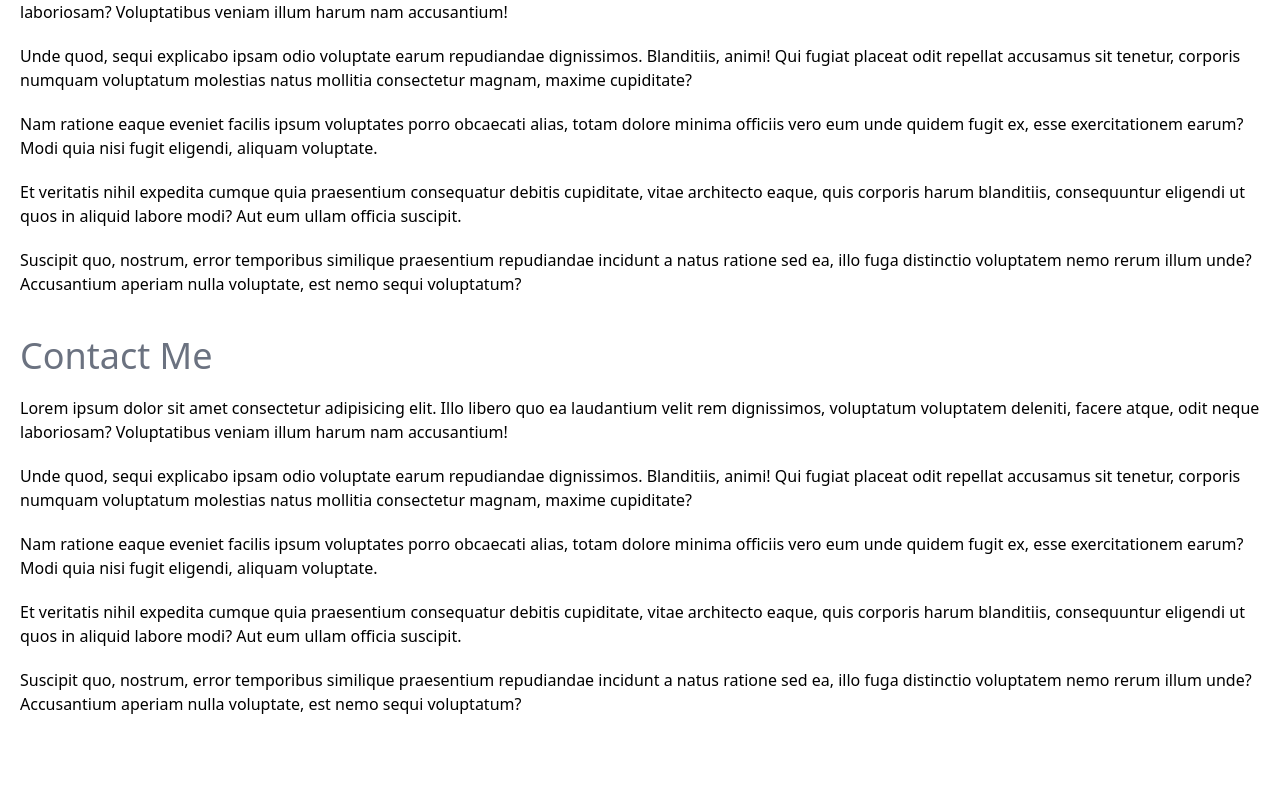
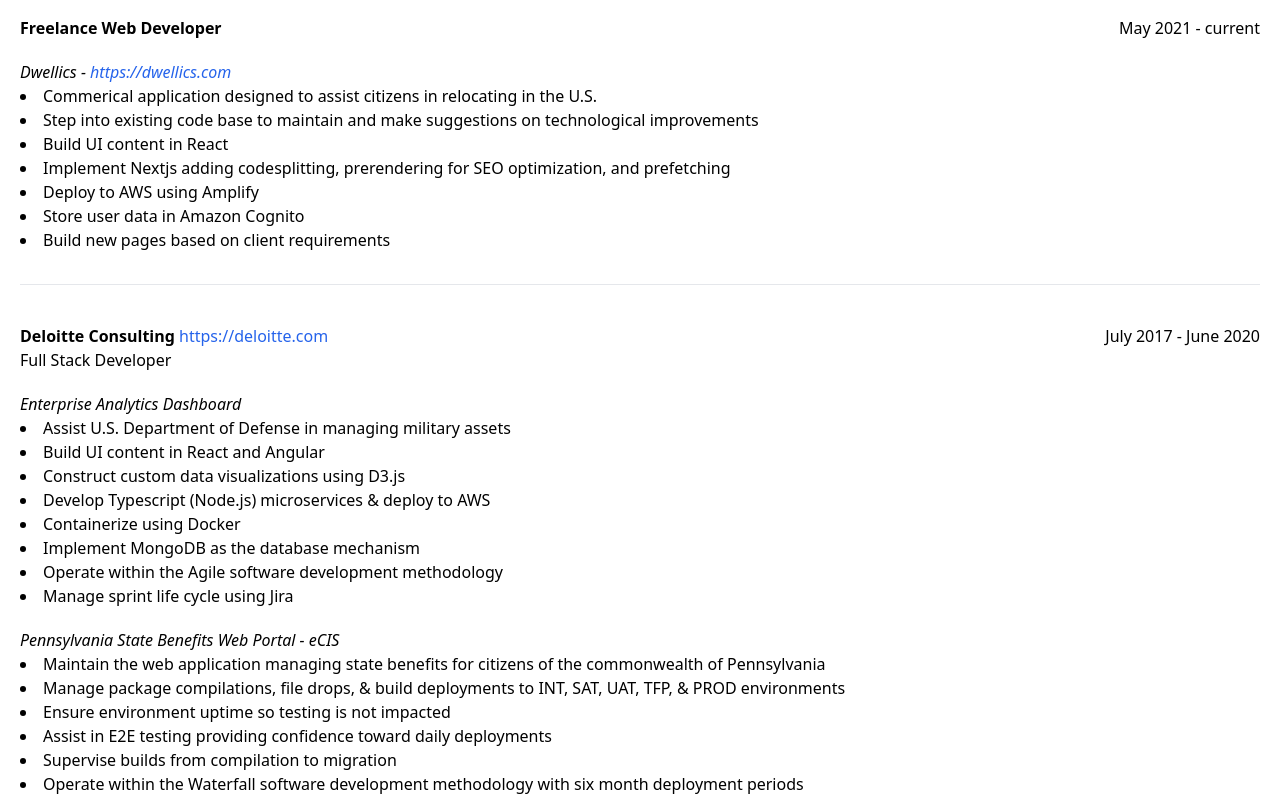
Before and after one commit to vinarius/portfolio, a Next.js app: page / in a window 1280 px wide. Shown: the part 1264-2060 px from the top of the page. Before the commit the page ends 2020 px from the top, so only its background shows below. Built offline with nearby package versions, Linux system fonts and the light colour scheme.

Commit message:
changes to overlay and home page

```diff
--- a/components/overlay.tsx
+++ b/components/overlay.tsx
@@ -57,7 +57,7 @@
                 <div className="h-full flex flex-col py-6 bg-white shadow-xl overflow-y-scroll">
                   <div className="mt-3 relative flex-1 px-4 sm:px-6">
 
-                    <div className="shadow-md rounded-md p-5 mb-5">
+                    <section className="shadow-md rounded-md p-5 mb-5">
                       <h1 className="font-bold text-2xl mb-2">Profile</h1>
                       <div className="flex">
                         <p className="font-semibold mr-2">Name:</p>
@@ -71,16 +71,16 @@
                         <p className="font-semibold mr-2">Email:</p>
                         <p className="font-medium text-blue-600 hover:text-blue-400"><a href="mailto:vindevccm@gmail.com">vindevccm@gmail.com</a></p>
                       </div>
-                    </div>
+                    </section>
 
-                    <div className="shadow-md rounded-md p-5 mb-5">
+                    <section className="shadow-md rounded-md p-5 mb-5">
                       <h1 className="font-bold text-2xl mb-2">Professional Statement</h1>
                       <div className="flex">
                         <p className="font-medium text-gray-500">Detail oriented and highly adaptable professional with experience in the commercial and public sectors developing, testing, and deploying software. Ability to leverage full stack expertise to build responsive and user-centered applications and deliver high quality impact.</p>
                       </div>
-                    </div>
+                    </section>
 
-                    <div className="shadow-md rounded-md p-5 mb-5">
+                    <section className="shadow-md rounded-md p-5 mb-5">
                       <h1 className="font-bold text-2xl mb-2">Skills</h1>
                       <div className="flex-col my-3">
                         <p className="font-semibold mr-2">AWS</p>
@@ -126,9 +126,17 @@
                         <p className="font-semibold mr-2">Operating Systems</p>
                         <p className="font-medium text-gray-500">Windows, Ubuntu/Linux</p>
                       </div>
-                    </div>
+                    </section>
 
-                    <div className="shadow-md rounded-md p-5 mb-5">
+                    <section className="shadow-md rounded-md p-5 mb-5">
+                      <h1 className="font-bold text-2xl mb-2">Certifications</h1>
+                      <a className="flex-col cursor-pointer text-blue-600 hover:text-blue-400" target="_blank" href="https://www.credly.com/badges/951e681f-f3ab-404f-bd3a-dfd126cd267a?source=linked_in_profile" rel="noreferrer">
+                        <p className="font-semibold mr-2">AWS Developer Associate:</p>
+                        <p className="font-medium text-gray-500">Issued May 2021 - Expires May 2024</p>
+                      </a>
+                    </section>
+
+                    <section className="shadow-md rounded-md p-5 mb-5">
                       <h1 className="font-bold text-2xl mb-4">Follow Me</h1>
                       <div className="flex justify-around">
                         {/* TODO: add tooltips */}
@@ -145,7 +153,7 @@
                           <i className="fas fa-file-download fa-4x text-blue-600 hover:text-blue-400 transition-all" />
                         </a>
                       </div>
-                    </div>
+                    </section>
 
                   </div>
                 </div>
--- a/pages/index.tsx
+++ b/pages/index.tsx
@@ -17,10 +17,15 @@
               <h3 className="font-bold">VoiceFoundry <a className="font-medium text-blue-600 hover:text-blue-400" target="_blank" href="https://voicefoundry.com" rel="noreferrer">https://voicefoundry.com</a></h3>
               <p>June 2020 - Current</p>
             </div>
-            <p className="">AWS Cloud Engineer and Full Stack Developer</p>
+            <p>AWS Cloud Engineer and Full Stack Developer</p>
             <p className="my-5">As an engineer at VoiceFoundry, my role is primarily to deliver project work, as well as provide guidance as a consultant to our clients on training & best practices for the solutions we deliver. I work to refine the process of delivering projects by building internal tools, suggest new methods of designing & building a system, as well as provide feedback to my team leads on issues. Additionally, I provide guidance to junior team members on industry best practices during code reviews. My preferred language is Node/JavaScript using TypeScript but am also proficient in Python. I prefer AWS CDK for infrastructure as code.</p>
 
             <p className="my-10">TODO: Add button to hide/show VoiceFoundry details</p>
+
+            <div className="my-5">
+              <p>Operate within the Agile software development methodology</p>
+              <p>Manage sprint life cycle using Jira</p>
+            </div>
 
             <div className="my-5">
               <h4 className="italic">Amazon Connect</h4>
@@ -68,6 +73,60 @@
                 <li className="list-inside list-disc">Encrypt resources at rest using KMS</li>
               </ul>
             </div>
+
+            <hr className="my-8 h-2" />
+
+            <div className="flex justify-between">
+              <h3 className="font-bold">Freelance Web Developer</h3>
+              <p>May 2021 - current</p>
+            </div>
+
+            <div className="my-5">
+              <h4 className="italic">Dwellics - <a className="font-medium text-blue-600 hover:text-blue-400" target="_blank" href="https://dwellics.com" rel="noreferrer">https://dwellics.com</a></h4>
+              <ul>
+                <li className="list-inside list-disc">Commerical application designed to assist citizens in relocating in the U.S.</li>
+                <li className="list-inside list-disc">Step into existing code base to maintain and make suggestions on technological improvements</li>
+                <li className="list-inside list-disc">Build UI content in React</li>
+                <li className="list-inside list-disc">Implement Nextjs adding codesplitting, prerendering for SEO optimization, and prefetching</li>
+                <li className="list-inside list-disc">Deploy to AWS using Amplify</li>
+                <li className="list-inside list-disc">Store user data in Amazon Cognito</li>
+                <li className="list-inside list-disc">Build new pages based on client requirements</li>
+              </ul>
+            </div>
+
+            <hr className="my-8 h-2" />
+
+            <div className="flex justify-between">
+              <h3 className="font-bold">Deloitte Consulting <a className="font-medium text-blue-600 hover:text-blue-400" target="_blank" href="https://deloitte.com" rel="noreferrer">https://deloitte.com</a></h3>
+              <p>July 2017 - June 2020</p>
+            </div>
+            <p>Full Stack Developer</p>
+
+            <div className="my-5">
+              <h4 className="italic">Enterprise Analytics Dashboard</h4>
+              <ul>
+                <li className="list-inside list-disc">Assist U.S. Department of Defense in managing military assets</li>
+                <li className="list-inside list-disc">Build UI content in React and Angular</li>
+                <li className="list-inside list-disc">Construct custom data visualizations using D3.js</li>
+                <li className="list-inside list-disc">Develop Typescript (Node.js) microservices & deploy to AWS</li>
+                <li className="list-inside list-disc">Containerize using Docker</li>
+                <li className="list-inside list-disc">Implement MongoDB as the database mechanism</li>
+                <li className="list-inside list-disc">Operate within the Agile software development methodology</li>
+                <li className="list-inside list-disc">Manage sprint life cycle using Jira</li>
+              </ul>
+            </div>
+
+            <div className="my-5">
+              <h4 className="italic">Pennsylvania State Benefits Web Portal - eCIS</h4>
+              <ul>
+                <li className="list-inside list-disc">Maintain the web application managing state benefits for citizens of the commonwealth of Pennsylvania</li>
+                <li className="list-inside list-disc">Manage package compilations, file drops, & build deployments to INT, SAT, UAT, TFP, & PROD environments</li>
+                <li className="list-inside list-disc">Ensure environment uptime so testing is not impacted</li>
+                <li className="list-inside list-disc">Assist in E2E testing providing confidence toward daily deployments</li>
+                <li className="list-inside list-disc">Supervise builds from compilation to migration</li>
+                <li className="list-inside list-disc">Operate within the Waterfall software development methodology with six month deployment periods</li>
+              </ul>
+            </div>
           </section>
 
 
```
